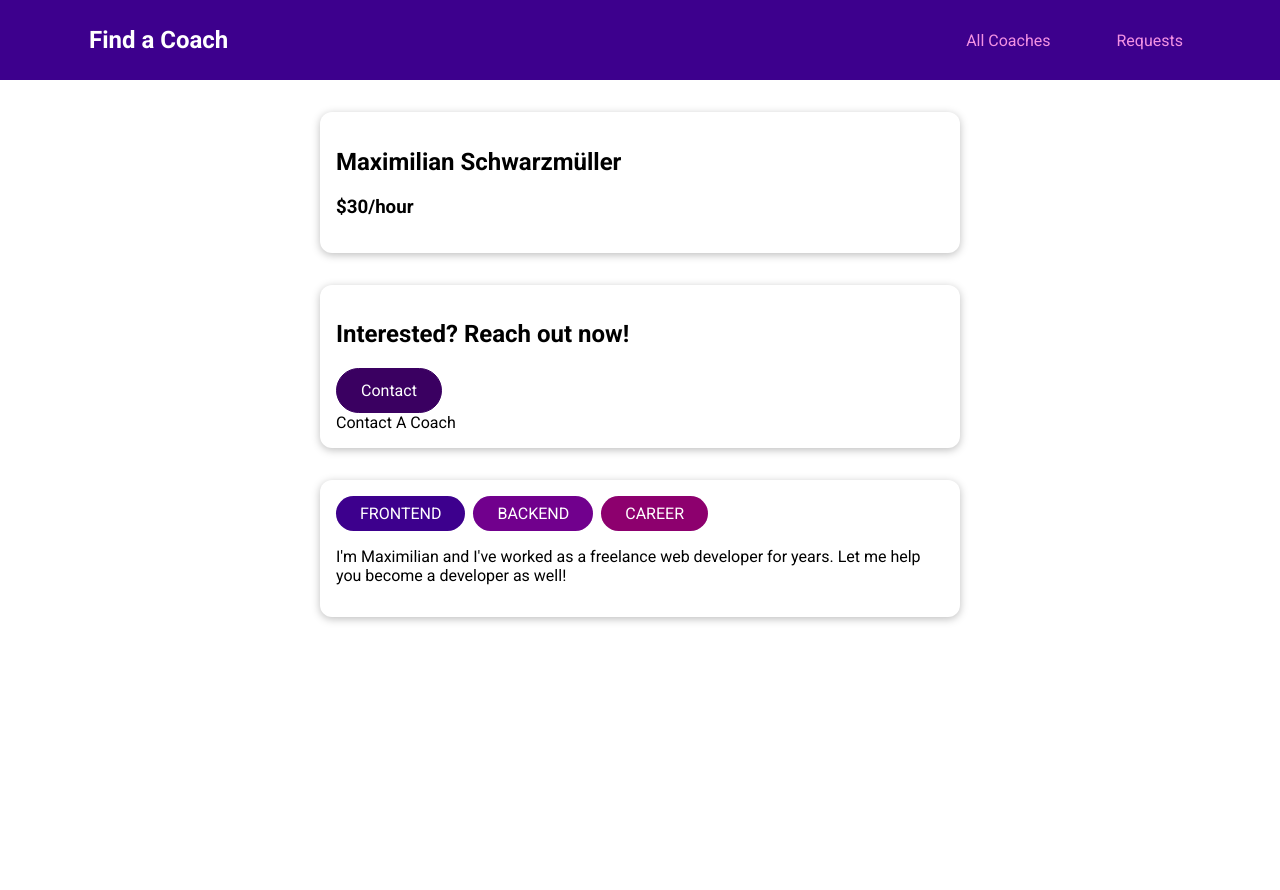
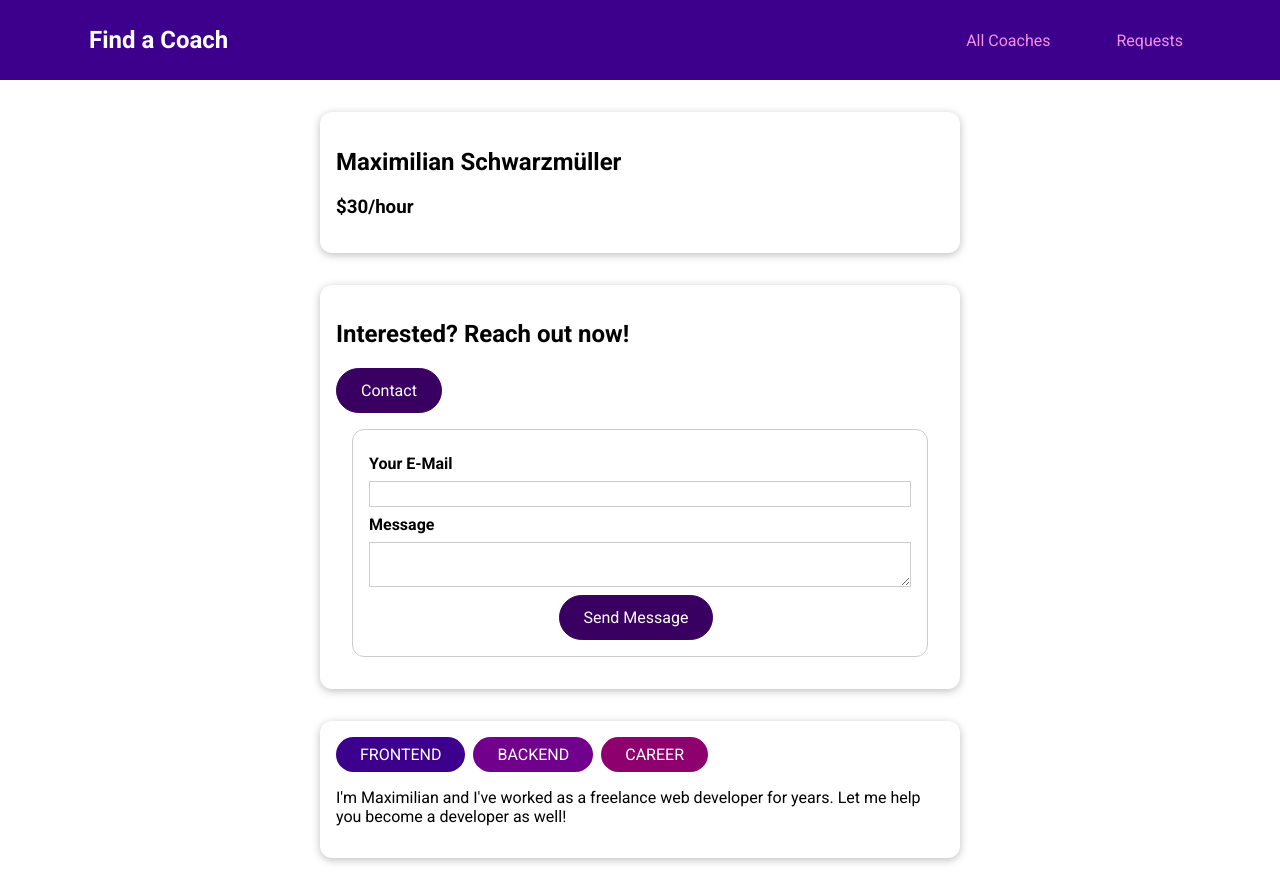
Before and after one commit to das972811/FindACoach, a Vue app in the folder findACoach/: page /coaches/c1/contact in a window 1280 px wide. Before the commit the page ends 800 px from the top, so only its background shows below. Built offline with nearby package versions, Linux system fonts and the light colour scheme.

Commit message:
Implmented a contact form when trying to contact a coach

```diff
--- a/findACoach/src/pages/requests/ContactCoach.vue
+++ b/findACoach/src/pages/requests/ContactCoach.vue
@@ -1,3 +1,88 @@
 <template>
-    Contact A Coach
+    <form @submit.prevent="submitForm">
+        <div class="form-control">
+            <label for="email">Your E-Mail</label>
+            <input type="email" id="email" v-model.trim="email"/>
+        </div>
+        <div class="form-control">
+            <label for="message">Message</label>
+            <textarea row="5" id="message" v-model.trim="message"></textarea>
+        </div>
+        <p class="errors" v-if="!formIsValid">Please enter a valid email and non-empty message.</p>
+        <div class="actions">
+            <base-button>Send Message</base-button>
+        </div>
+    </form>
 </template>
+<script>
+    export default {
+        data() {
+            return {
+                email: '',
+                message: '',
+                formIsValid: true,
+            };
+        },
+        methods: {
+            submitForm() {
+                this.formIsValid = true;
+                if (this.email === '' || !this.email.includes('@') || this.message === '') {
+                    this.formIsValid = false;
+                    return;
+                }
+
+                this.$store.dispatch('requests/contactCoach', {
+                    email: this.email,
+                    message: this.message,
+                    coachId: this.$route.params.id,
+                })
+
+                this.$router.replace('/coaches');
+
+            },
+        }
+    }
+</script>
+<style scoped>
+    form {
+        margin: 1rem;
+        border: 1px solid #ccc;
+        border-radius: 12px;
+        padding: 1rem;
+    }
+
+    .form-control {
+        margin: 0.5rem 0;
+    }
+
+    label {
+        font-weight: bold;
+        margin-bottom: 0.5rem;
+        display: block;
+    }
+
+    input,
+    textarea {
+        display: block;
+        width: 100%;
+        font: inherit;
+        border: 1px solid #ccc;
+        padding: 0.15rem;
+    }
+
+    input:focus,
+    textarea:focus {
+        border-color: #3d008d;
+        background-color: #faf6ff;
+        outline: none;
+    }
+
+    .errors {
+        font-weight: bold;
+        color: red;
+    }
+
+    .actions {
+        text-align: center;
+    }
+</style>
--- a/findACoach/src/store/index.js
+++ b/findACoach/src/store/index.js
@@ -1,10 +1,12 @@
 import { createStore } from 'vuex';
 
 import coachesModule from './modules/coaches/index.js';
+import requestsModule from './modules/requests/index.js';
 
 const store = createStore({
     modules: {
         coaches: coachesModule,
+        requests: requestsModule,
     },
     state() {
         return {
--- /dev/null
+++ b/findACoach/src/store/modules/requests/actions.js
@@ -0,0 +1,12 @@
+export default {
+    contactCoach(context, payload) {
+        const newRequest = {
+            id: new Date().toISOString(),
+            coachId: payload.coachId,
+            userEmail: payload.email,
+            message: payload.message,
+        };
+
+        context.commit('addRequest', newRequest);
+    }
+}
--- /dev/null
+++ b/findACoach/src/store/modules/requests/index.js
@@ -0,0 +1,13 @@
+import mutations from "./mutations.js";
+import actions from './actions.js';
+
+export default {
+    namespaced: true,
+    state() {
+        return {
+            requests: [],
+        };
+    },
+    mutations,
+    actions
+};
--- /dev/null
+++ b/findACoach/src/store/modules/requests/mutations.js
@@ -0,0 +1,5 @@
+export default {
+    addRequest(state, payload) {
+        state.requests.push(payload);
+    }
+}
```
Also changed, not shown: findACoach/src/store/modules/requests/getters.js (added).
